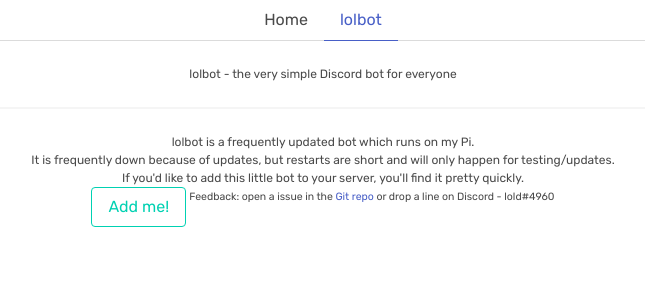
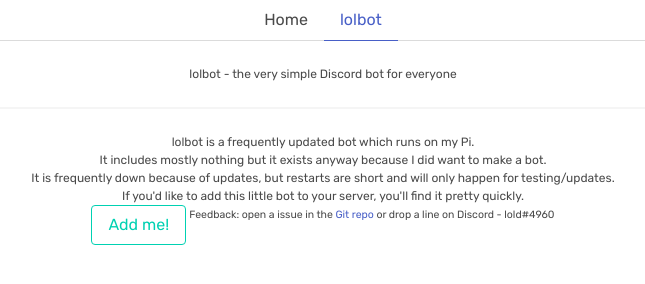
Before and after one commit to lolbot-project/lolbot, a plain HTML site: page site/index.html in a window 1280 px wide. Shown: the whole page, without its empty margins (317-962 px from the left). Drawn offline with nearby package versions, Linux system fonts and the light colour scheme.

Commit message:
desc for bot.

```diff
--- a/site/index.html
+++ b/site/index.html
@@ -38,6 +38,7 @@
 <h1>lolbot - the very simple Discord bot for everyone</h1>
 <hr/>
 <p>lolbot is a frequently updated bot which runs on my Pi.</p>
+<p>It includes mostly nothing but it exists anyway because I did want to make a bot.</p>
 <p>It is frequently down because of updates, but restarts are short and will only happen for testing/updates.</p>
 <p>If you'd like to add this little bot to your server, you'll find it pretty quickly.</p>
 <a class="button is-primary is-outlined" id="button_add" onclick="loading()">Add me!</a>
```
